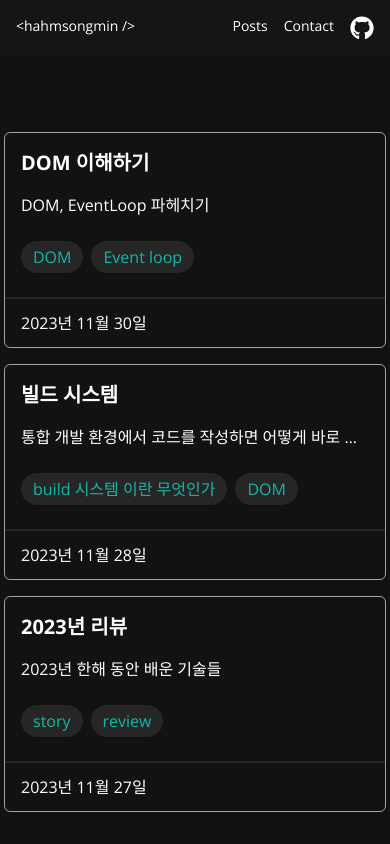
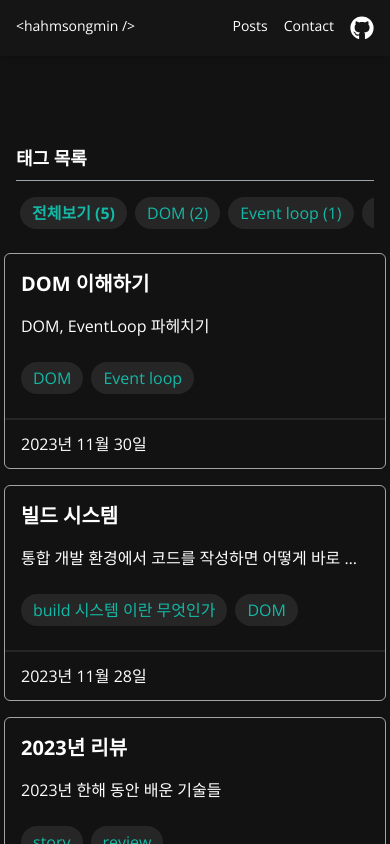
Before and after one commit to ivanselah/ivanselah.com, a Next.js app: page /posts in a window 390 px wide. Shown: the top 844 px of the page. Built offline with nearby package versions, Linux system fonts and the light colour scheme.

Commit message:
반응형 수정 및 모바일 태그 필터 추가

```diff
--- a/data/post.json
+++ b/data/post.json
@@ -20,7 +20,7 @@
     "description": "DOM, EventLoop 파헤치기",
     "date": "2023년 11월 30일",
     "tags": ["DOM", "Event loop"],
-    "path": "build-system",
+    "path": "dom-understanding",
     "isPublic": true
   }
 ]
--- a/src/app/posts/[slug]/page.tsx
+++ b/src/app/posts/[slug]/page.tsx
@@ -23,7 +23,6 @@ export default async function PostPage({ params: { slug } }: PostPageProps) {
       />
       <section className="flex flex-col p-4">
         <h1 className="text-4xl font-bold">{title}</h1>
-        <p className="text-xl font-bold">{description}</p>
         <div className="w-60 border-2 border-sky-600 mt-4 mb-8"></div>
         <MarkdownViewer content={content} />
       </section>
--- a/src/components/posts/FilterablePosts.tsx
+++ b/src/components/posts/FilterablePosts.tsx
@@ -25,7 +25,7 @@ export default function FilterablePosts({ posts, tags }: FilterablePostsProps) {
   };
 
   return (
-    <section className="flex mt-15">
+    <section className="flex flex-col md:flex-row mt-15">
       <Tags
         tags={[ALL_POSTS, ...tags]}
         selectedTag={selectedTag}
--- a/src/components/posts/PostsGrid.tsx
+++ b/src/components/posts/PostsGrid.tsx
@@ -8,7 +8,7 @@ type PostsGridProps = {
 
 export default function PostsGrid({ posts }: PostsGridProps) {
   return (
-    <ul className="min-w-[80%] mx-auto p-1 grid gap-4 grid-cols-1 sm:grid-cols-2 md:grid-cols-2">
+    <ul className="min-w-[100%] md:min-w-[80%] mx-auto p-1 grid gap-4 grid-cols-1 sm:grid-cols-2 md:grid-cols-2">
       {posts.map(post => {
         return (
           <li key={post.path}>
--- a/src/components/posts/Tags.tsx
+++ b/src/components/posts/Tags.tsx
@@ -15,11 +15,11 @@ export default function Tags({
   const totalTagsCount = removeDuplicatedTags.length - 1;
 
   return (
-    <section className="hidden sm:block min-w-[20%] text-center p-4">
+    <section className="min-w-[100%] md:min-w-[20%] text-center p-4">
       <h2 className="text-lg text-left font-bold border-b border-gray-400 pb-2 mb-3">
         태그 목록
       </h2>
-      <ul>
+      <ul className="flex flex-row md:flex-col max-md:overflow-x-scroll">
         {removeDuplicatedTags.map((tag, index) => {
           const targetTagsCount = originTags.filter(
             targetTag => targetTag === tag,
@@ -27,7 +27,7 @@ export default function Tags({
           const isAllPosts = index === 0;
           return (
             <li
-              className={`text-left truncate leading-7 cursor-pointer ${
+              className={`max-md:bg-slate-100 max-md:rounded-2xl max-md:min-w-fit max-md:m-1 max-md:p-1 max-md:px-3 max-md:text-teal-500 max-md:hover:text-teal-300 max-md:dark:bg-neutral-800 text-left md:truncate md:leading-7 cursor-pointer ${
                 tag === selectedTag && 'text-teal-500'
               } ${isAllPosts && 'font-bold'}`}
               key={tag}
```
